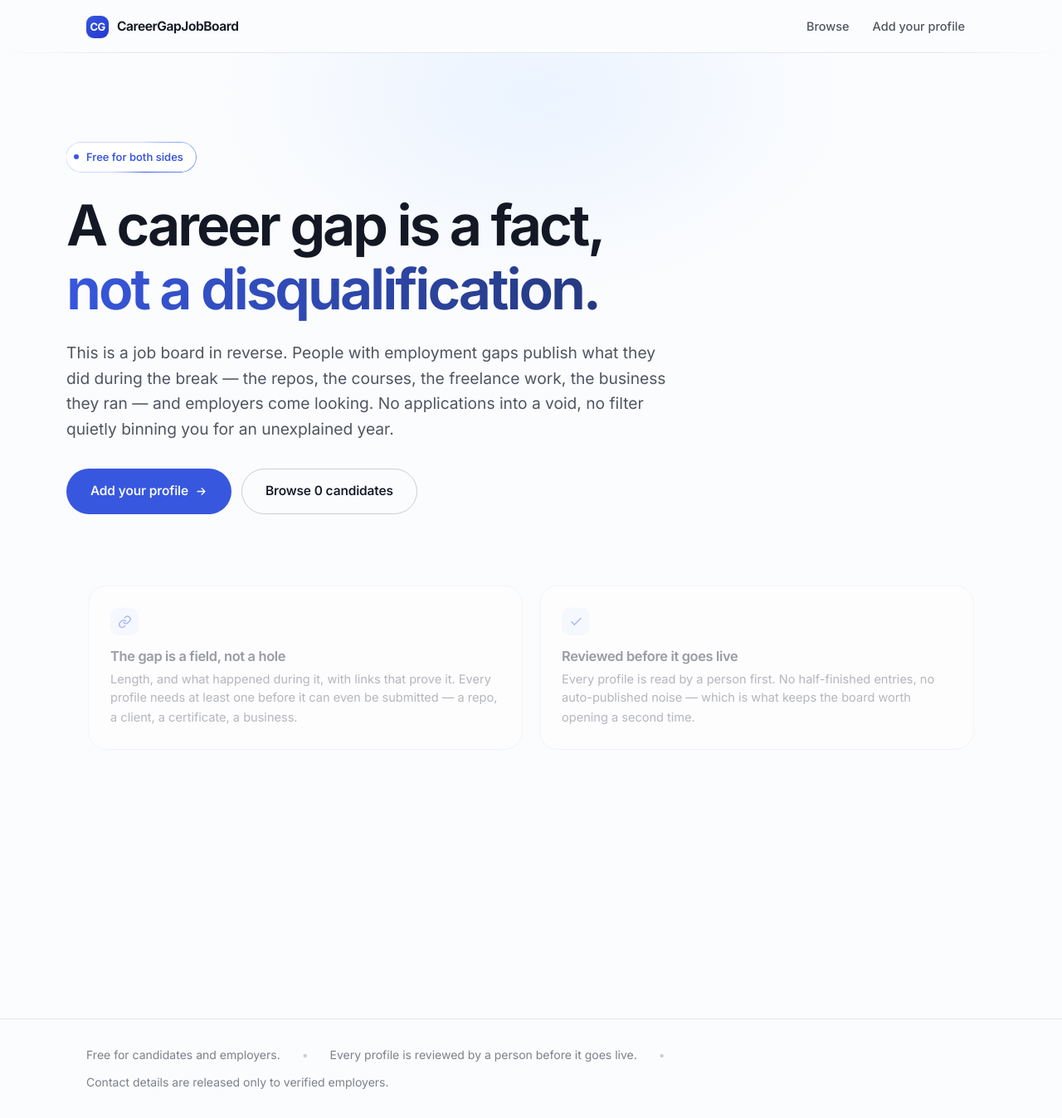
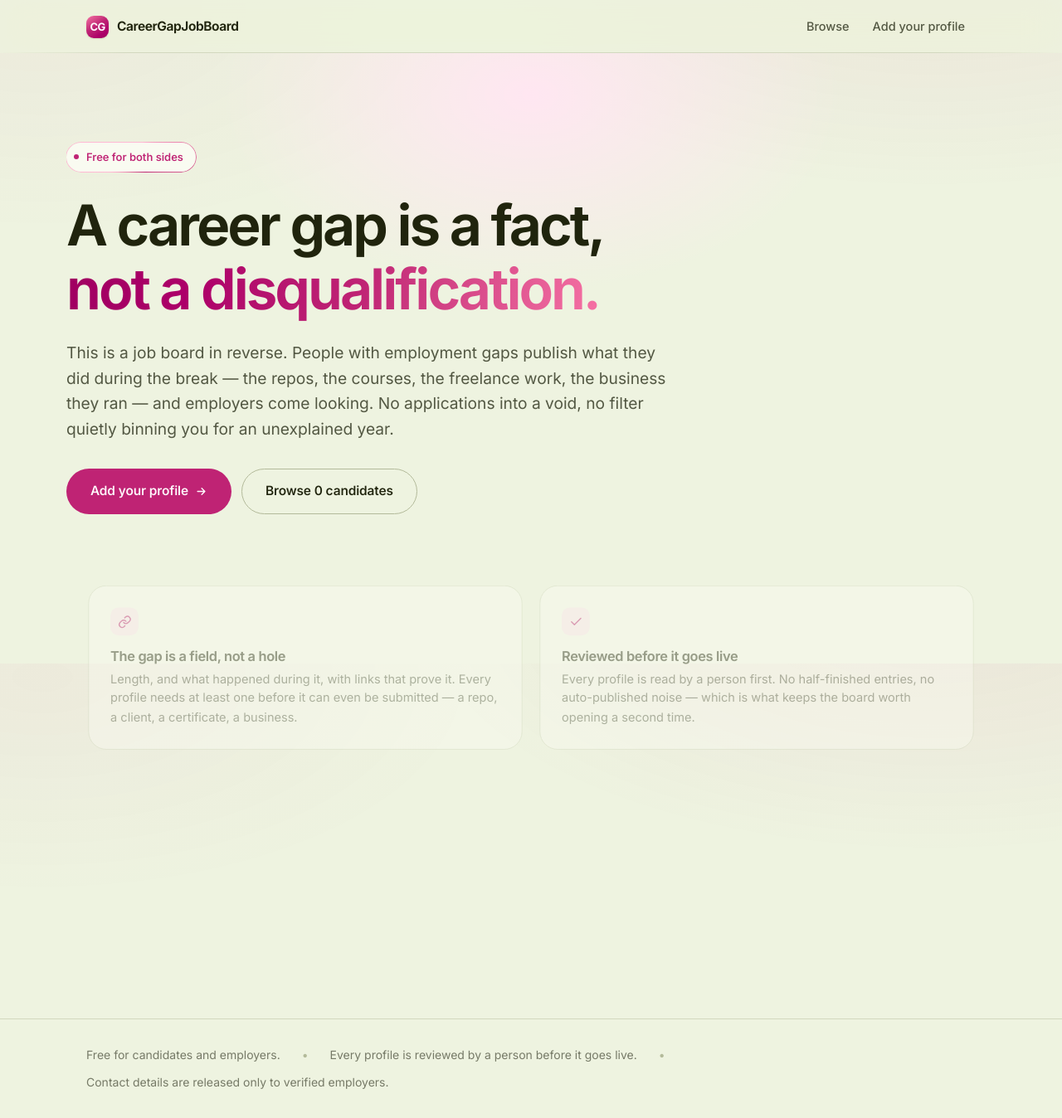
Before and after one commit to crayonink/CareerGapJobBoard, a FastAPI app: page / in a window 1280 px wide. Shown: the whole page at 83% size. Run offline with FastAPI, Linux system fonts and the light colour scheme.

Commit message:
Re-tint the UI: olive ground, pink accent
Replaces the white-and-violet framing. Two hue tokens now drive the whole
site - --olive: 118 carries the page (ground, ink, borders, chrome) and
--pink: 355 is reserved for things that want a click. Splitting them onto
separate axes is what makes a re-tint two numbers rather than a
find-and-replace.

The ground is olive paper, not white, and cards sit above it in a lighter
tint of the same hue, which creates depth without leaning on shadows. Ink
is deep olive rather than grey - neutral grey on a tinted ground reads as
dirty. Shadows are olive-tinted for the same reason.

The lightnesses are measured. Pink text on the pale pink pill is the
tightest pair on the site and came out at 4.41:1, missing AA, so the
accent dropped to L54 and the soft tint rose to L95.5 until every pairing
cleared 4.5. tests/test_palette.py now parses the tokens out of the
stylesheet, converts OKLCH to sRGB and checks all twelve pairings, so
re-tinting either stays readable or fails the build. Two further tests
assert the ground has not drifted back to white and the hues are still
olive and pink.

The headline gradient stays inside the pink family - running pink into
olive ink went muddy through the middle of the ramp.

134 tests pass. Every page renders with no unresolved template tags.

Co-Authored-By: Claude Opus 5 (1M context) <noreply@anthropic.com>

```diff
--- a/app/static/style.css
+++ b/app/static/style.css
@@ -38,37 +38,49 @@
        scrollbars and the canvas flipping dark on a machine set to dark. */
     color-scheme: light;
 
-    --hue: 268;
+    /* Two hue axes. Olive carries the page - ground, ink, borders, chrome -
+       and pink is reserved for the things that want a click. Keeping them on
+       separate tokens means the whole site re-tints from these two numbers. */
+    --olive: 118;
+    --pink: 355;
 
-    /* Backgrounds carry a trace of the accent hue rather than being neutral
-       grey - it is what stops a white page reading as unstyled. */
-    --bg:          oklch(99% 0.003 var(--hue));
-    --bg-elevated: oklch(100% 0 0);
-    --surface:     oklch(100% 0 0);
-    --surface-2:   oklch(97.6% 0.005 var(--hue));
-    --surface-3:   oklch(95% 0.008 var(--hue));
+    /* The ground is a warm olive paper, not white. Cards sit above it in a
+       much lighter tint of the same hue, which is what creates depth without
+       leaning on shadows. */
+    --bg:          oklch(95.5% 0.026 var(--olive));
+    --bg-elevated: oklch(99% 0.010 var(--olive));
+    --surface:     oklch(98.4% 0.013 var(--olive));
+    --surface-2:   oklch(93.2% 0.032 var(--olive));
+    --surface-3:   oklch(88.5% 0.040 var(--olive));
 
-    --text:        oklch(21% 0.024 var(--hue));
-    --text-dim:    oklch(45% 0.021 var(--hue));
-    --text-faint:  oklch(60% 0.017 var(--hue));
+    /* Ink is deep olive rather than grey - a neutral grey on a tinted ground
+       reads as dirty. */
+    --text:        oklch(25% 0.040 var(--olive));
+    --text-dim:    oklch(45% 0.034 var(--olive));
+    --text-faint:  oklch(57% 0.029 var(--olive));
 
-    --line:        oklch(92.5% 0.007 var(--hue));
-    --line-strong: oklch(85% 0.012 var(--hue));
+    --line:        oklch(87% 0.034 var(--olive));
+    --line-strong: oklch(77.5% 0.045 var(--olive));
 
-    --accent:      oklch(52% 0.21 var(--hue));
-    --accent-hi:   oklch(44% 0.23 var(--hue));
-    --accent-ink:  oklch(99% 0.01 var(--hue));
-    --accent-soft: oklch(96.5% 0.03 var(--hue));
-    --accent-line: oklch(89% 0.065 var(--hue));
+    /* These four lightnesses are picked, not eyeballed. Pink text on the pale
+       pink pill is the tightest pair on the site; at L 55/94 it measured
+       4.41:1 and missed AA, so the accent came down and the soft tint went up
+       until every pairing cleared 4.5. See the contrast check in the README. */
+    --accent:        oklch(54% 0.200 var(--pink));   /* 4.99:1 on ground     */
+    --accent-hi:     oklch(45% 0.205 352);
+    --accent-bright: oklch(72% 0.170 358);           /* decorative only      */
+    --accent-ink:    oklch(99% 0.012 var(--pink));   /* 5.44:1 on accent     */
+    --accent-soft:   oklch(95.5% 0.038 var(--pink)); /* 4.82:1 under accent  */
+    --accent-line:   oklch(86% 0.090 var(--pink));
 
-    --good:     oklch(52% 0.15 150);
-    --warn:     oklch(58% 0.14 75);
-    --bad:      oklch(53% 0.20 25);
-    --bad-soft: oklch(96.5% 0.025 25);
+    --good:     oklch(48% 0.14 145);
+    --warn:     oklch(56% 0.14 75);
+    --bad:      oklch(52% 0.20 25);
+    --bad-soft: oklch(94% 0.035 25);
 
-    /* Tinted rather than black, so shadows sit in the palette instead of
-       muddying it. */
-    --shadow-color: oklch(35% 0.06 var(--hue) / 0.10);
+    /* Olive-tinted rather than black, so shadows sit in the palette instead
+       of muddying it. */
+    --shadow-color: oklch(32% 0.07 var(--olive) / 0.14);
     --shadow-sm: 0 1px 2px var(--shadow-color);
     --shadow:    0 1px 2px var(--shadow-color), 0 10px 28px -10px var(--shadow-color);
     --shadow-lg: 0 2px 4px var(--shadow-color), 0 30px 60px -20px var(--shadow-color);
@@ -111,7 +123,11 @@
 
   body {
     margin: 0;
-    background: var(--bg);
+    background:
+      radial-gradient(900px 420px at 88% -8%, color-mix(in oklab, var(--accent) 7%, transparent), transparent 70%),
+      radial-gradient(760px 380px at 4% 2%, color-mix(in oklab, var(--accent) 4%, transparent), transparent 70%),
+      var(--bg);
+    background-attachment: fixed;
     color: var(--text);
     font-family: var(--font);
     font-size: 16px;
@@ -181,7 +197,7 @@
     width: 27px; height: 27px;
     border-radius: 9px;
     display: grid; place-items: center;
-    background: linear-gradient(145deg, var(--accent), var(--accent-hi));
+    background: linear-gradient(145deg, var(--accent-bright), var(--accent) 45%, var(--accent-hi));
     color: var(--accent-ink);
     font-size: 13px; font-weight: 700; letter-spacing: -0.05em;
     box-shadow: var(--shadow-sm);
@@ -299,7 +315,7 @@
   }
   .hero h1 em {
     font-style: normal;
-    background: linear-gradient(100deg, var(--accent), color-mix(in oklab, var(--accent) 52%, var(--text)));
+    background: linear-gradient(100deg, var(--accent-hi), var(--accent) 55%, var(--accent-bright));
     -webkit-background-clip: text; background-clip: text; color: transparent;
   }
   .lead {
--- a/app/templates/base.html
+++ b/app/templates/base.html
@@ -4,7 +4,7 @@
 <meta charset="utf-8">
 <meta name="viewport" content="width=device-width, initial-scale=1">
 <meta name="color-scheme" content="light">
-<meta name="theme-color" content="#ffffff">
+<meta name="theme-color" content="#eef0d9">
 <title>{% block title %}CareerGapJobBoard{% endblock %}</title>
 {% block meta %}{% endblock %}
 
```
Also changed, not shown: tests/test_palette.py (added, +113 -0 lines), README.md.
